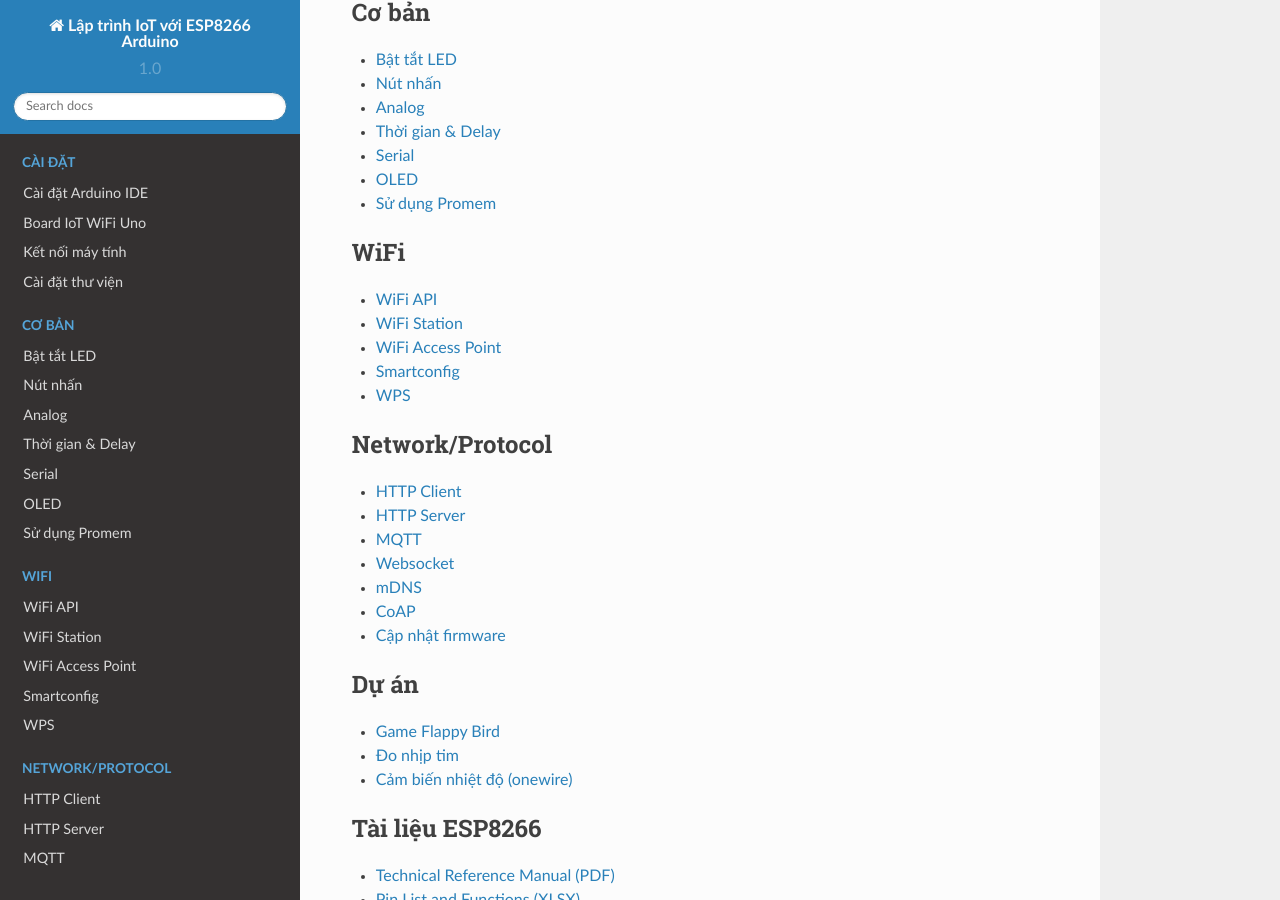
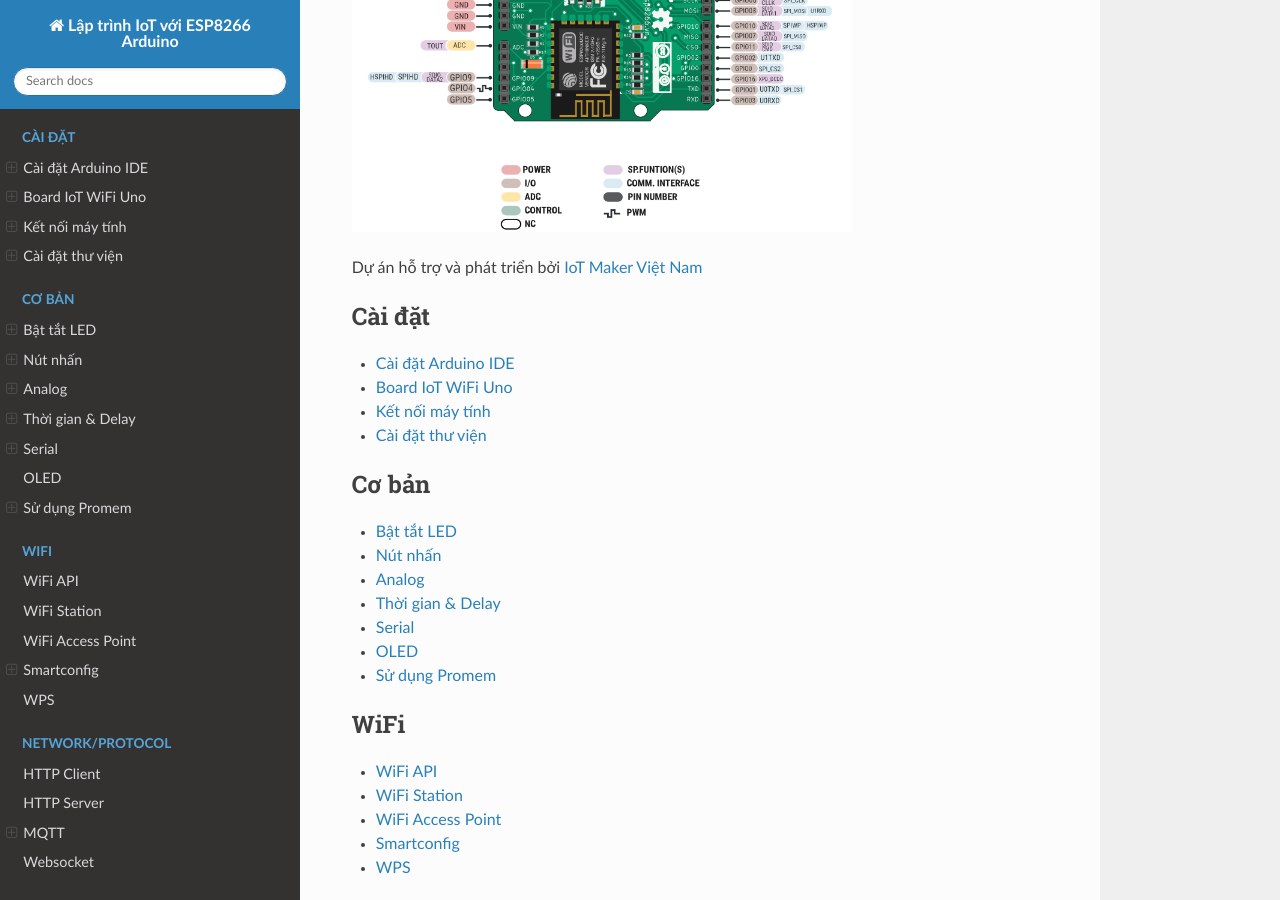
Before and after one commit to esp8266vn/arduino.esp8266.vn, a Sphinx documentation site: the page built from docs/index.rst, in a window 1280 px wide and 900 px high, scrolled down 520 px. Built offline with Sphinx 7.4.7 and the Read the Docs theme 2.0.0, drawn with Linux system fonts in a browser that asks for light colours.

Commit message:
update rtd

```diff
--- a/docs/basic/button.rst
+++ b/docs/basic/button.rst
@@ -21,7 +21,7 @@ Chuẩn bị
 
 +--------------------+----------------------------------------------------------+
 | **Tên board mạch** | **Link**                                                 |
-+--------------------+----------------------------------------------------------+
++====================+==========================================================+
 | Board IoT Wifi Uno | https://iotmaker.vn/esp8266-iot-wifi-uno.html            |
 +--------------------+----------------------------------------------------------+
 
--- a/docs/basic/led.rst
+++ b/docs/basic/led.rst
@@ -13,7 +13,7 @@ Chuẩn bị
 
 +--------------------+----------------------------------------------------------+
 | **Tên board mạch** | **Link**                                                 |
-+--------------------+----------------------------------------------------------+
++====================+==========================================================+
 | Board IoT Wifi Uno | https://iotmaker.vn/esp8266-iot-wifi-uno.html            |
 +--------------------+----------------------------------------------------------+
 
--- a/docs/conf.py
+++ b/docs/conf.py
@@ -43,6 +43,13 @@ extensions = ['sphinx.ext.autodoc',
     'sphinxcontrib.googleanalytics']
 
 googleanalytics_id = 'UA-60470603-9'
+
+html_theme_options = {
+    'collapse_navigation': False,
+    'display_version': False,
+    'navigation_depth': 3,
+}
+
 # Add any paths that contain templates here, relative to this directory.
 templates_path = ['_templates']
 
--- a/docs/index.rst
+++ b/docs/index.rst
@@ -4,6 +4,12 @@ Lập trình ESP8266 Arduino
 Đây là một dự án mã nguồn mở giúp hỗ trợ môi trường phát triển Arduino cho ESP8266. Giúp bạn có thể viết 1 Sketches sử dụng các thư viện và hàm tương tự của Arduino, có thể chạy trực tiếp trên ESP8266 mà không cần bất kỳ Vi điều khiển nào khác.
 
 ESP8266 Arduino core đi kèm với thư viện kết nối WiFi hỗ trợ TCP, UDP và các ứng dụng HTTP, mDNS, SSDP, DNS Servers. Ngoài ra còn có thể thực hiện cập nhật OTA, sử dụng Filesystem dùng bộ nhớ Flash hay thẻ SD, điều khiển servos, ngoại vi SPI, I2C.
+
+.. image:: _static/Iot-wifi-uno-hw-pinout.png
+   :width: 500
+
+Dự án hỗ trợ và phát triển bởi `IoT Maker Việt Nam <https://iotmaker.vn>`_
+
 
 
 .. toctree::
--- a/docs/projects/heart-rate.rst
+++ b/docs/projects/heart-rate.rst
@@ -11,7 +11,7 @@ Chuẩn bị
 
 +--------------------+----------------------------------------------------------+
 | **Tên board mạch** | **Link**                                                 |
-+--------------------+----------------------------------------------------------+
++====================+==========================================================+
 | Board IoT Wifi Uno | https://iotmaker.vn/esp8266-iot-wifi-uno.html            |
 +--------------------+----------------------------------------------------------+
 | OLED 128x64 SH1106 | https://iotmaker.vn/ssd1306-oled-096inch-128x64-i2c.html |
@@ -32,7 +32,7 @@ Cài đặt thư viện
 
 +--------------------+----------------------------------------------------------+
 | **Thư viện**       | **Link**                                                 |
-+--------------------+----------------------------------------------------------+
++====================+==========================================================+
 | hư viện MAX30100   | https://github.com/oxullo/Arduino-MAX30100               |
 +--------------------+----------------------------------------------------------+
 | OLED               | https://github.com/squix78/esp8266-oled-ssd1306          |
--- a/docs/projects/onewire.rst
+++ b/docs/projects/onewire.rst
@@ -12,7 +12,7 @@ Chuẩn bị
 
 +--------------------+----------------------------------------------------------+
 | **Tên board mạch** | **Link**                                                 |
-+--------------------+----------------------------------------------------------+
++====================+==========================================================+
 | Board IoT Wifi Uno | https://iotmaker.vn/esp8266-iot-wifi-uno.html            |
 +--------------------+----------------------------------------------------------+
 | OLED 128x64 SH1106 | https://iotmaker.vn/ssd1306-oled-096inch-128x64-i2c.html |
@@ -33,7 +33,7 @@ Cài đặt thư viện
 
 +--------------------+----------------------------------------------------------+
 | **Thư viện**       | **Link**                                                 |
-+--------------------+----------------------------------------------------------+
++====================+==========================================================+
 | OneWire            | https://github.com/PaulStoffregen/OneWire                |
 +--------------------+----------------------------------------------------------+
 | DallasTemperature  | https://github.com/adafruit/MAX31850_DallasTemp          |
--- a/docs/requirements.txt
+++ b/docs/requirements.txt
@@ -1,4 +1 @@
-# pip requirements for docs generation
-# pip install -r docs/requirements.txt
-
-Sphinx
+sphinx sphinx_rtd_theme sphinxcontrib.youtube sphinxcontrib-googleanalytics
```
Also changed, not shown: .travis.yml.
